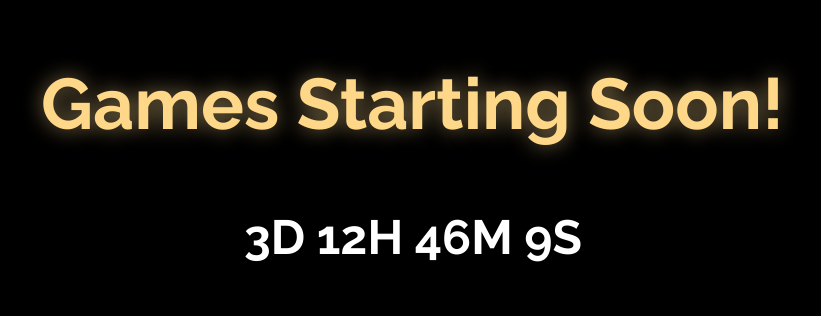
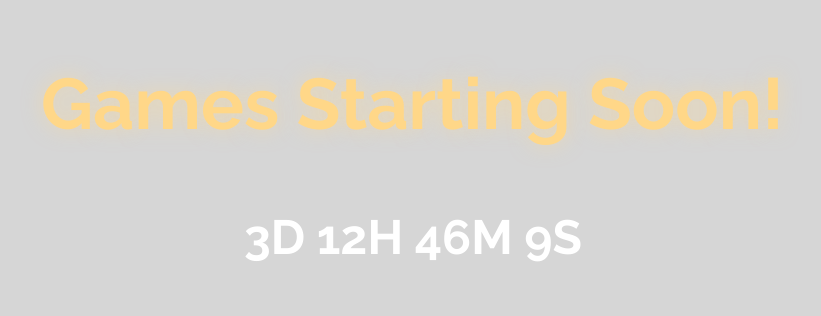
Before and after one commit to DeezyHeart/DeezyHeart.github.io, a plain HTML site: page index.html in a window 1280 px wide. Shown: the part 232-548 px from the top of the page, without its empty margins (227-1048 px from the left). Drawn offline with Linux system fonts and the light colour scheme.

Commit message:
Update index.html

```diff
--- a/index.html
+++ b/index.html
@@ -13,7 +13,7 @@
             align-items: center;
             height: 100vh;
             margin: 0;
-            background-color: #000000;
+            background-color: #d6d6d6;
             color: white;
             text-align: center;
             overflow: hidden;
```
